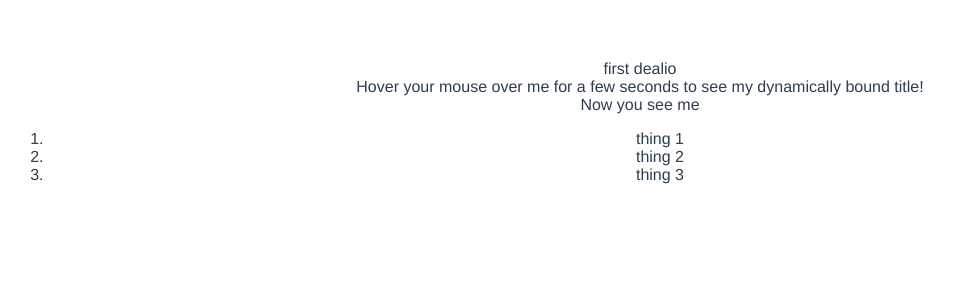
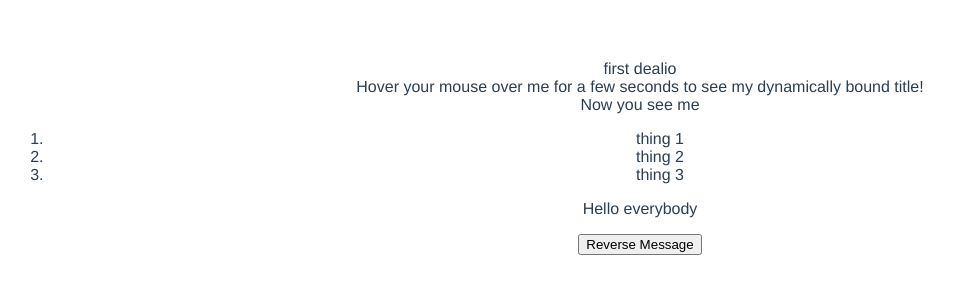
Before and after one commit to Thomas-Elder/tut.node.vue.introduction, a Vue app: page / in a window 1280 px wide. Shown: the top 300 px of the page, without its empty margins (0-955 px from the left). Built offline with nearby package versions, Linux system fonts and the light colour scheme.

Commit message:
Add userInput example

```diff
--- a/src/App.vue
+++ b/src/App.vue
@@ -4,6 +4,7 @@
     <binding/>
     <conditional/>
     <loop/>
+    <userInput/>
   </div>
 </template>
 
@@ -12,6 +13,7 @@ import introduction from './components/introduction'
 import binding from './components/binding'
 import conditional from './components/conditional'
 import loop from './components/loop'
+import userInput from './components/userInput'
 
 export default {
   name: 'App',
@@ -20,6 +22,7 @@ export default {
     binding,
     conditional,
     loop,
+    userInput
   }
 }
 </script>
--- /dev/null
+++ b/src/components/userInput.vue
@@ -0,0 +1,26 @@
+<template>
+<div>
+  <p>{{ message }}</p>
+  <button v-on:click="reverseMessage">Reverse Message </button>
+</div>
+</template>
+
+<script>
+  export default {
+    name: 'userInput',
+    data() {
+      return {
+        message: 'Hello everybody'
+      }
+    },
+    methods: {
+      reverseMessage() {
+        this.message = this.message.split(' ').reverse().join(' ')
+      }
+    }
+  }
+</script>
+
+<style>
+
+</style>
```
